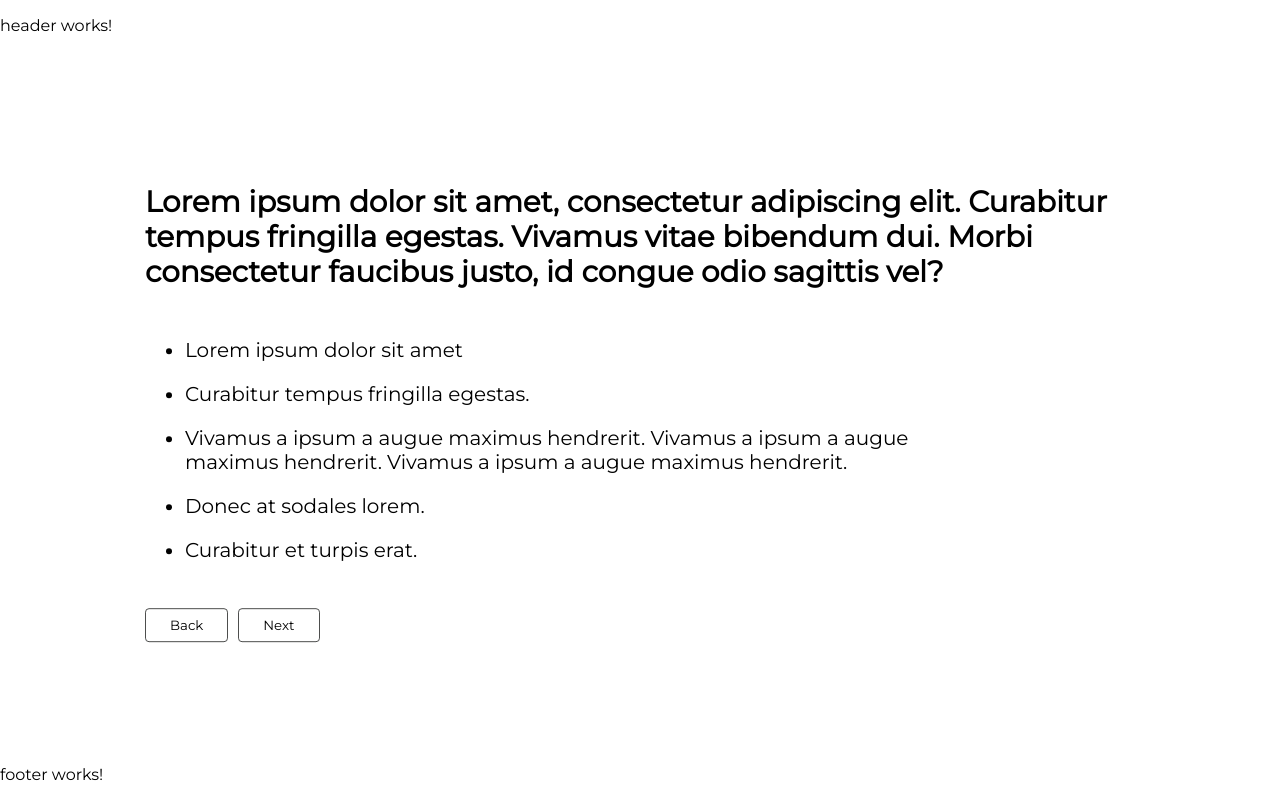
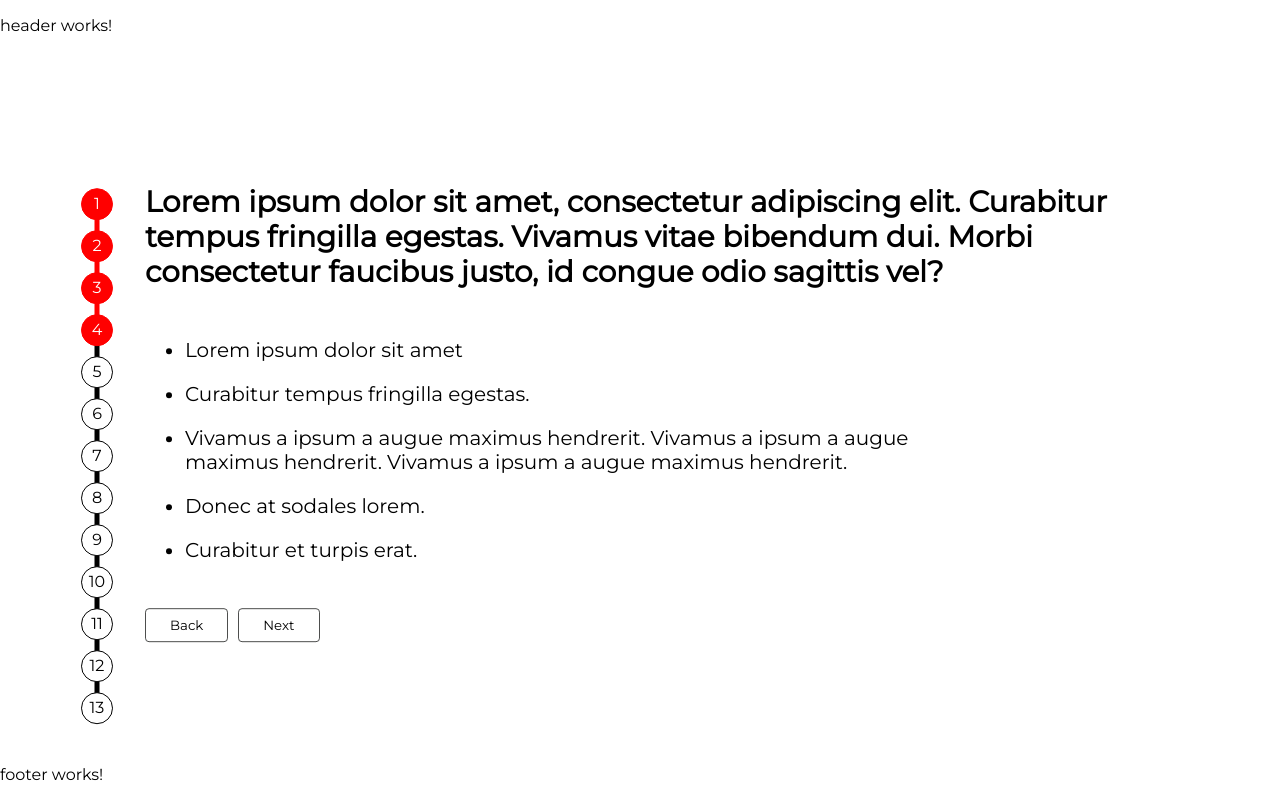
Before and after one commit to kkutepow/quickz, an Angular app in the folder ng-quickz/: page / in a window 1280 px wide. Built offline with nearby package versions, Linux system fonts and the light colour scheme.

Commit message:
Quiz tracker implemented

```diff
--- a/ng-quickz/src/app/app.module.ts
+++ b/ng-quickz/src/app/app.module.ts
@@ -8,6 +8,7 @@ import { QuizComponent } from './components/quiz/quiz.component';
 import { HeaderComponent } from './components/header/header.component';
 import { FooterComponent } from './components/footer/footer.component';
 import { QuestionControlsComponent } from './components/question-controls/question-controls.component';
+import { QuizTrackerComponent } from './components/quiz-tracker/quiz-tracker.component';
 
 @NgModule({
   declarations: [
@@ -18,6 +19,7 @@ import { QuestionControlsComponent } from './components/question-controls/questi
     HeaderComponent,
     FooterComponent,
     QuestionControlsComponent,
+    QuizTrackerComponent,
   ],
   imports: [BrowserModule],
   providers: [],
--- /dev/null
+++ b/ng-quickz/src/app/components/quiz-tracker/quiz-tracker.component.html
@@ -0,0 +1,7 @@
+<div class="quiz-tracker-col">
+  <div class="quiz-tracker-item"
+    *ngFor="let i of [1,2,3,4,5,6,7,8,9,10,11,12,13]"
+    [class.selected]="i < 5">
+    {{i}}
+  </div>
+</div>
--- /dev/null
+++ b/ng-quickz/src/app/components/quiz-tracker/quiz-tracker.component.scss
@@ -0,0 +1,58 @@
+.quiz-tracker,
+.quiz-tracker-col {
+  display: flex;
+  flex-direction: row;
+  align-items: center;
+
+  .quiz-tracker-item {
+    &.selected {
+      background: red;
+      color: white;
+      border: solid thin red;
+
+      &:not(:first-child):before {
+        background: red;
+      }
+    }
+
+    background: white;
+    color: black;
+    border: solid thin black;
+    border-radius: 50%;
+    width: 30px;
+    height: 30px;
+    line-height: 30px;
+    text-align: center;
+    margin-right: 10px;
+    position: relative;
+
+    &:not(:first-child):before {
+      content: "";
+      width: 20px;
+      height: 5px;
+      background: black;
+      position: absolute;
+      left: 0;
+      top: 50%;
+      transform: translate(-100%, -50%);
+      z-index: -1;
+    }
+  }
+}
+
+.quiz-tracker-col {
+  flex-direction: column;
+
+  .quiz-tracker-item {
+    margin: 0;
+    margin-bottom: 10px;
+    &:not(:first-child):before {
+      content: "";
+      height: 20px;
+      width: 5px;
+      top: 0;
+      left: 50%;
+      transform: translate(-50%, -100%);
+    }
+  }
+}
--- /dev/null
+++ b/ng-quickz/src/app/components/quiz-tracker/quiz-tracker.component.ts
@@ -0,0 +1,15 @@
+import { Component, OnInit } from '@angular/core';
+
+@Component({
+  selector: 'app-quiz-tracker',
+  templateUrl: './quiz-tracker.component.html',
+  styleUrls: ['./quiz-tracker.component.scss']
+})
+export class QuizTrackerComponent implements OnInit {
+
+  constructor() { }
+
+  ngOnInit() {
+  }
+
+}
--- a/ng-quickz/src/app/components/quiz/quiz.component.html
+++ b/ng-quickz/src/app/components/quiz/quiz.component.html
@@ -1,5 +1,8 @@
 <div class="valign">
   <div class="container">
+    <div class="tracker-container">
+      <app-quiz-tracker></app-quiz-tracker>
+    </div>
     <app-question></app-question>
     <app-answer></app-answer>
     <app-question-controls></app-question-controls>
--- a/ng-quickz/src/app/components/quiz/quiz.component.scss
+++ b/ng-quickz/src/app/components/quiz/quiz.component.scss
@@ -0,0 +1,6 @@
+.tracker-container {
+  position: absolute;
+  top: 60px;
+  transform: translateX(-200%);
+  height: 100%;
+}
```
Also changed, not shown: 1 other file (tests, documents, lock files or other folders).
